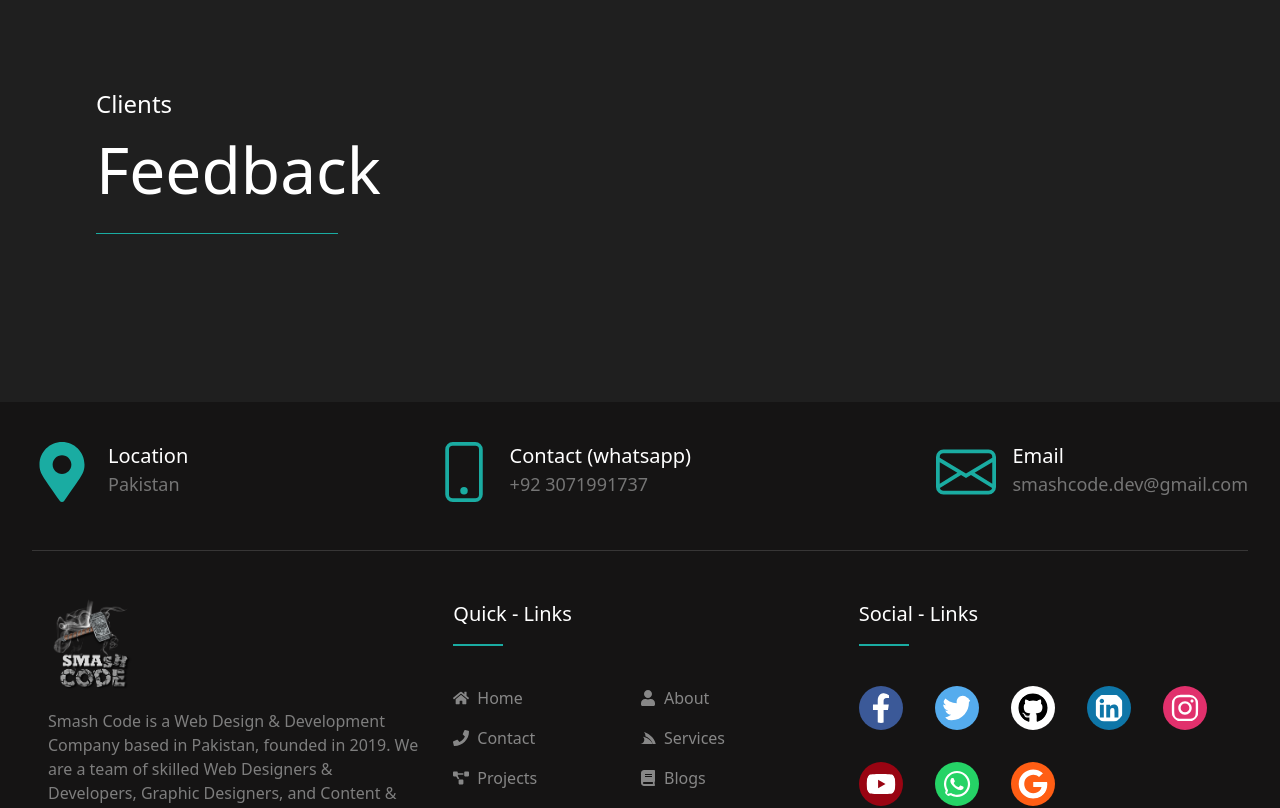
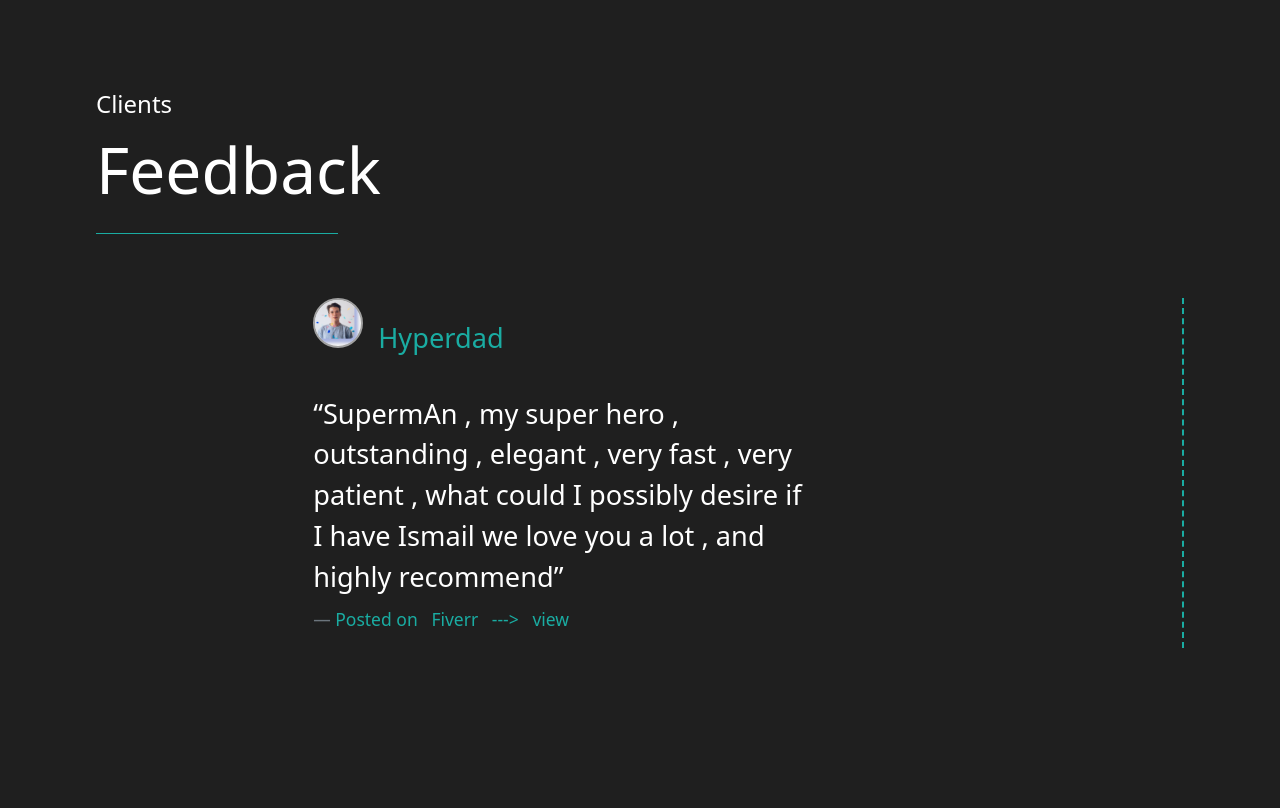
Before and after one commit to oreste-abizera/smash-code, a React (Vite) app: page / in a window 1280 px wide. Shown: the part 2896-3704 px from the top of the page. Built offline with nearby package versions, Linux system fonts and the light colour scheme.

Commit message:
feat: feedback content

```diff
--- a/src/App.css
+++ b/src/App.css
@@ -74,3 +74,7 @@
   flex-shrink: 0;
   user-select: none;
 }
+
+.blockquote-footer:before {
+  content: "— ";
+}
--- a/src/components/HomeFeedback.jsx
+++ b/src/components/HomeFeedback.jsx
@@ -1,10 +1,47 @@
 import React from "react";
 import Title from "./Title";
+import client1 from "../assets/images/clients/1.png";
 
 const HomeFeedback = () => {
   return (
-    <div className="mb-[8rem]">
+    <div className="mb-[8rem] w-full">
       <Title title="Clients" subtitle="Feedback" />
+      <div className="mt-[4rem] w-full flex flex-col lg:flex-row border-r-[2px] border-dashed border-r-[#1aaca2]">
+        <div className="w-full lg:w-[20%]"></div>
+        <div className="w-full lg:w-[60%]">
+          <p className="text-[1.7rem] text-[#1aaca2] leading-[5rem] flex justify-start mb-[1rem]">
+            <span className="flex w-[50px] h-[50px] bg-[#f3f3f3] border-[2px] border-[#a0a0a0] rounded-full items-center justify-center overflow-hidden mr-[15px]">
+              <img
+                src={client1}
+                alt="Hyperdad"
+                className="w-full object-cover text-center"
+              ></img>
+            </span>
+            Hyperdad
+          </p>
+          <blockquote class="blockquote text-white max-w-[492px] text-[1.25rem] mb-[1rem]">
+            <p className="mb-0 text-[1.7rem]">
+              “SupermAn , my super hero , outstanding , elegant , very fast ,
+              very patient , what could I possibly desire if I have Ismail we
+              love you a lot , and highly recommend”
+            </p>
+            <footer className="blockquote-footer mt-2 text-[#6c757d] text-[0.875em]">
+              <a
+                href="https://www.fiverr.com/ismail_muhammad"
+                target="_blank"
+                className="a-simple text-pri text-[#1aaca2]"
+                rel="noreferrer"
+              >
+                Posted on &nbsp;{" "}
+                <span title="Source Title">
+                  Fiverr &nbsp; ---&gt; &nbsp; view
+                </span>
+              </a>
+            </footer>
+          </blockquote>
+        </div>
+        <div className="w-full lg:w-[20%]"></div>
+      </div>
     </div>
   );
 };
```
Also changed, not shown: src/assets/images/clients/1.png (added).
